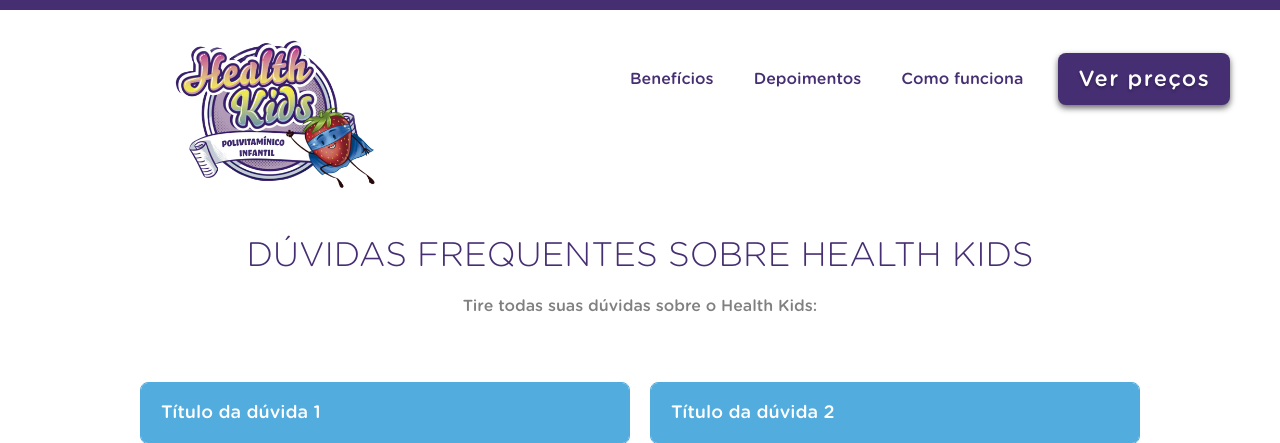
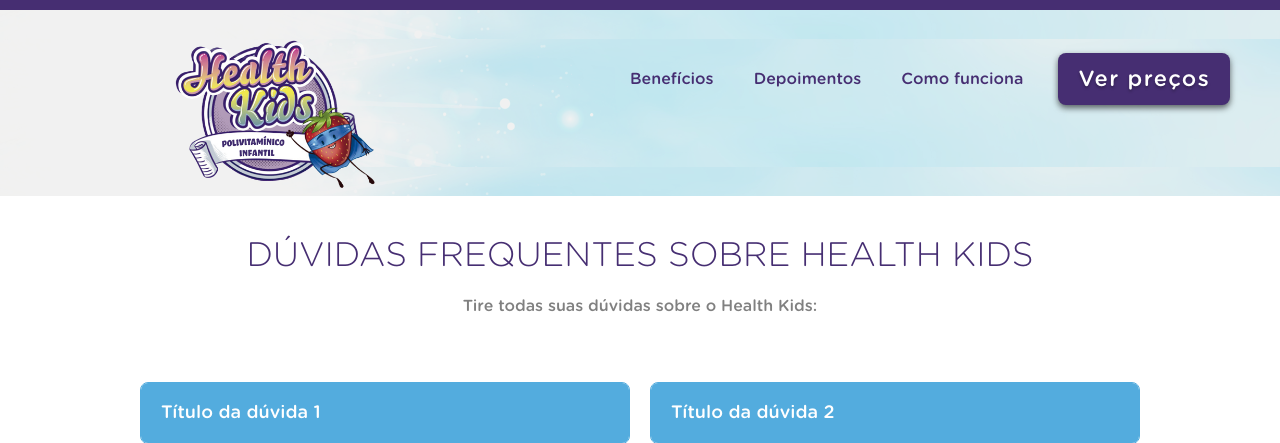
Before and after one commit to developmatt/healthkids, a PHP site: page /doubts.php in a window 1280 px wide. Shown: the top 443 px of the page. Run offline with PHP 8.4, Linux system fonts and the light colour scheme; some libraries are stand-ins or nearby versions; some web fonts are replaced.

Commit message:
Adicionando background provisório no menu interno

```diff
--- a/assets/bundle.css
+++ b/assets/bundle.css
@@ -176,6 +176,10 @@
   display: flex;
   align-items: flex-start;
   justify-content: space-between; }
+  .menu__bar--internal {
+    background-image: url("/images/internal_menu_background.png");
+    background-size: 100% auto;
+    background-position: center; }
 
 .menu__list {
   list-style: none;
--- a/components/internal_menu.php
+++ b/components/internal_menu.php
@@ -1,4 +1,4 @@
-<div id="menu__bar" class="menu__bar">
+<div id="menu__bar" class="menu__bar menu__bar--internal">
     <div class="menu__wrapper wrapper">
         <h1><img src="/images/logo-medium.png" alt="" id="menu__logo" class="menu__logo"></h1>
 
--- a/src/scss/components/menu.scss
+++ b/src/scss/components/menu.scss
@@ -15,6 +15,12 @@
         display: flex;
         align-items: flex-start;
         justify-content: space-between;
+
+        &--internal {
+            background-image: url('/images/internal_menu_background.png');
+            background-size: 100% auto;
+            background-position: center;
+        }
     }
 
     &__list {
```
Also changed, not shown: images/internal_menu_background.png (added).
